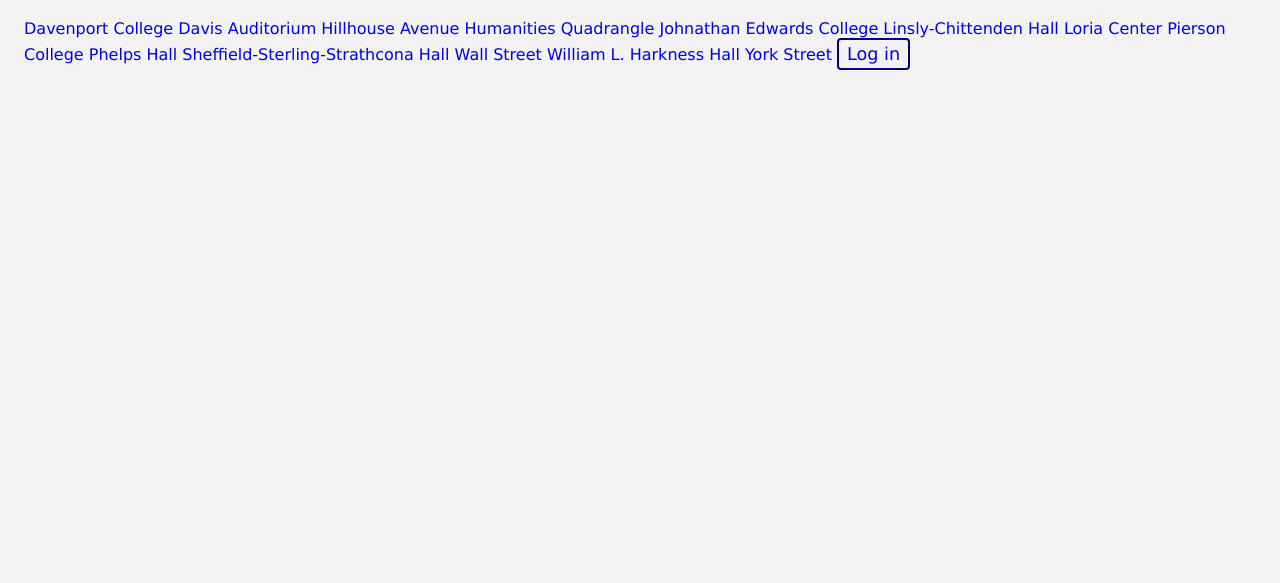
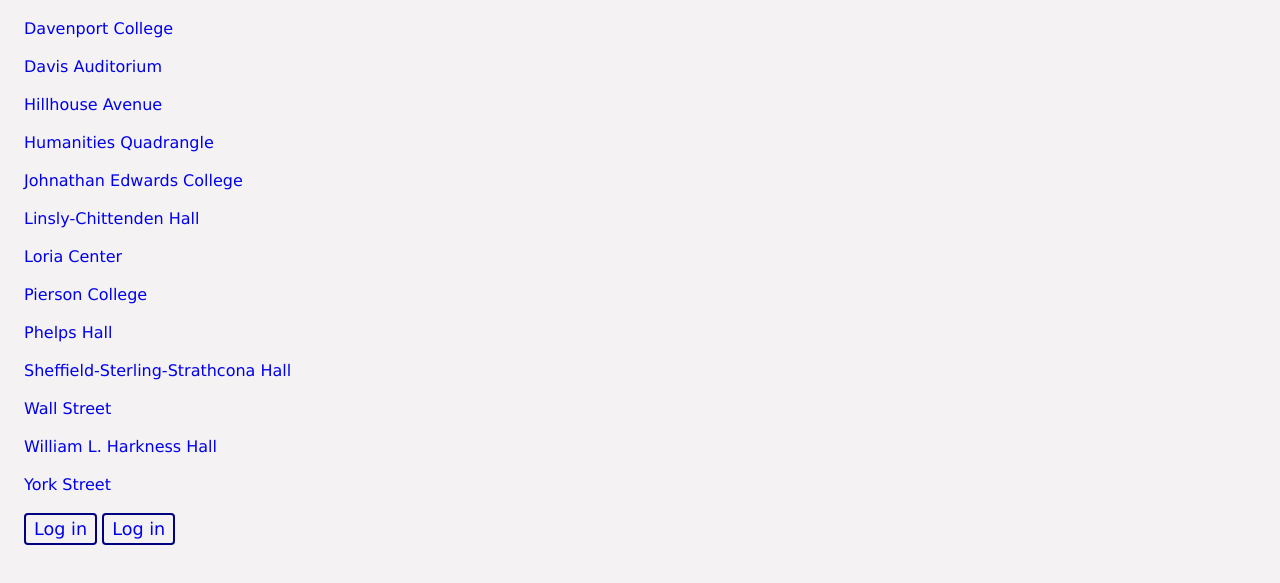
Before and after one commit to Sp630/YYGS_Hackathon, a plain HTML site: page yygo/pages/class.html in a window 1280 px wide. Shown: the part 171-754 px from the top of the page. Drawn offline with nearby package versions, Linux system fonts and the light colour scheme; a script that the page names is missing.

Commit message:
Update class.html

```diff
--- a/yygo/pages/class.html
+++ b/yygo/pages/class.html
@@ -23,19 +23,19 @@
 
 <h1>All the classes' addresses</h1>
 
-<a href="https://maps.app.goo.gl/szrDShrSxweKuk3JA">Davenport College</a>
-<a href="https://maps.app.goo.gl/VEVpvGnoHGhFPRyu5">Davis Auditorium</a>
-<a href="https://maps.app.goo.gl/AhjHHU6S1JwNzucz7">Hillhouse Avenue</a>
-<a href="https://maps.app.goo.gl/sC4JKqm6PVv1mt5q7">Humanities Quadrangle</a>
-<a href="https://maps.app.goo.gl/M9uEmzKVDUvKuPw48">Johnathan Edwards College</a>
-<a href="https://maps.app.goo.gl/U5b1eqrQi3RLRmBQ8">Linsly-Chittenden Hall</a>
-<a href="https://maps.app.goo.gl/7vDYVNq2FLmH9mg47">Loria Center</a>
-<a href="https://maps.app.goo.gl/RECu9kQY2CXmF5UHA">Pierson College</a>
-<a href="https://maps.app.goo.gl/LGhmSz5CsLqMdDJ17">Phelps Hall</a>
-<a href="https://maps.app.goo.gl/cnBktQ8nXZ33Qgiw6">Sheffield-Sterling-Strathcona Hall</a>
-<a href="https://maps.app.goo.gl/kvwekkWxHhpGxCpU7">Wall Street</a>
-<a href="https://maps.app.goo.gl/HHhWbCMN9PcqMDJY6">William L. Harkness Hall</a>
-<a href="https://maps.app.goo.gl/p1859rpL4SHR6bFk7">York Street</a>
+<a href="https://maps.app.goo.gl/szrDShrSxweKuk3JA" >Davenport College</a><br><br>
+<a href="https://maps.app.goo.gl/VEVpvGnoHGhFPRyu5">Davis Auditorium</a><br><br>
+<a href="https://maps.app.goo.gl/AhjHHU6S1JwNzucz7">Hillhouse Avenue</a><br><br>
+<a href="https://maps.app.goo.gl/sC4JKqm6PVv1mt5q7">Humanities Quadrangle</a><br><br>
+<a href="https://maps.app.goo.gl/M9uEmzKVDUvKuPw48">Johnathan Edwards College</a><br><br>
+<a href="https://maps.app.goo.gl/U5b1eqrQi3RLRmBQ8">Linsly-Chittenden Hall</a><br><br>
+<a href="https://maps.app.goo.gl/7vDYVNq2FLmH9mg47">Loria Center</a><br><br>
+<a href="https://maps.app.goo.gl/RECu9kQY2CXmF5UHA">Pierson College</a><br><br>
+<a href="https://maps.app.goo.gl/LGhmSz5CsLqMdDJ17">Phelps Hall</a><br><br>
+<a href="https://maps.app.goo.gl/cnBktQ8nXZ33Qgiw6">Sheffield-Sterling-Strathcona Hall</a><br><br>
+<a href="https://maps.app.goo.gl/kvwekkWxHhpGxCpU7">Wall Street</a><br><br>
+<a href="https://maps.app.goo.gl/HHhWbCMN9PcqMDJY6">William L. Harkness Hall</a><br><br>
+<a href="https://maps.app.goo.gl/p1859rpL4SHR6bFk7">York Street</a><br><br>
 
 
 
@@ -46,3 +46,14 @@
 
       <a href="log in.html" class="signin">Log in</a>
       </body>
+
+
+
+
+
+
+
+
+
+      <a href="log in.html" class="signin">Log in</a>
+      </body>
```
